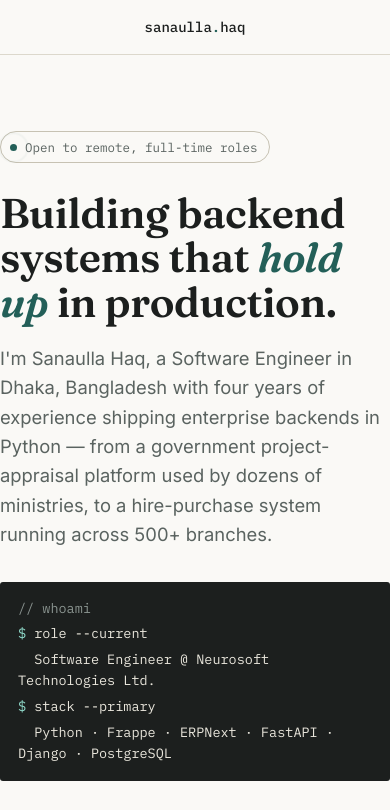
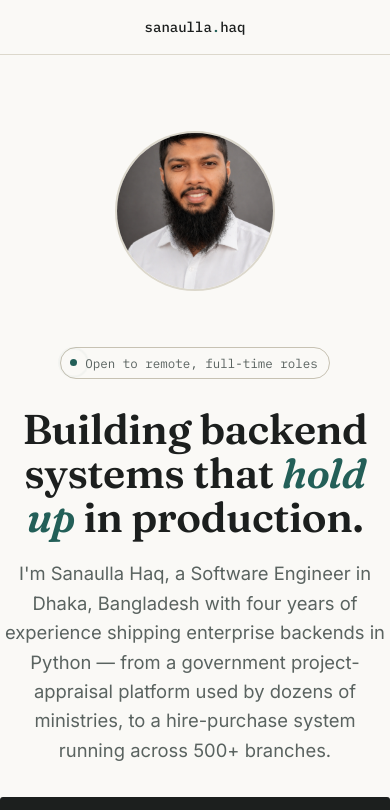
Before and after one commit to sanaullahaq/sanaullahaq.github.io, a website: page index.html in a window 390 px wide. Shown: the top 810 px of the page. Drawn offline with Linux system fonts and the light colour scheme.

Commit message:
Add headshot photo to hero section, fix tsconfig rootDir
- Hero section now uses flex layout with photo on the right
- Circular 200px photo (160px on mobile), stacks above text on small screens
- Removed inline styles from hero, moved to CSS
- Added rootDir to tsconfig.json to fix build with newer TypeScript
- Added .gitignore for node_modules and dist-ts-tmp

```diff
--- a/index.html
+++ b/index.html
@@ -30,7 +30,8 @@
 <main id="top">
 
   <!-- ============ HERO ============ -->
-  <section class="hero wrap" style="padding-top: 76px; border-top: none;">
+  <section class="hero wrap">
+    <div class="hero-content">
       <div class="hero-status"><span class="pulse"></span> Open to remote, full-time roles</div>
 
       <h1 class="hero-title">Building backend systems that <em>hold up</em> in production.</h1>
@@ -54,6 +55,10 @@
         <a class="btn btn-primary" href="#projects">View projects</a>
         <a class="btn btn-ghost" href="#contact">Get in touch</a>
         <a class="btn btn-ghost" href="./Sanaulla_Haq_CV.pdf" download>Download CV</a>
+      </div>
+    </div>
+    <div class="hero-photo">
+      <img src="IMG_20260423_121314.png" alt="Sanaulla Haq" />
     </div>
   </section>
 
--- a/styles.css
+++ b/styles.css
@@ -148,8 +148,27 @@
    Hero
    =========================================================== */
 .hero {
+  display: flex;
+  gap: 48px;
+  align-items: center;
   padding: 76px 0 64px;
   border-bottom: 1px solid var(--rule);
+}
+
+.hero-content {
+  flex: 1;
+}
+
+.hero-photo {
+  flex-shrink: 0;
+}
+
+.hero-photo img {
+  width: 200px;
+  height: 200px;
+  border-radius: 50%;
+  object-fit: cover;
+  border: 2px solid var(--rule);
 }
 
 .hero-status {
@@ -631,6 +650,11 @@
    Responsive
    =========================================================== */
 @media (max-width: 760px) {
+  .hero { flex-direction: column; text-align: center; }
+  .hero-content { max-width: 100%; }
+  .hero-photo { order: -1; }
+  .hero-photo img { width: 160px; height: 160px; }
+  .hero-actions { justify-content: center; }
   .about-grid { grid-template-columns: 1fr; }
   .contact-grid { grid-template-columns: 1fr; }
   .timeline-item { grid-template-columns: 1fr; gap: 6px; }
--- a/tsconfig.json
+++ b/tsconfig.json
@@ -6,6 +6,7 @@
     "noImplicitAny": true,
     "removeComments": true,
     "newLine": "lf",
+    "rootDir": "./src",
     "outDir": "./dist-ts-tmp"
   },
   "include": ["src/main.ts"]
```
Also changed, not shown: IMG_20260423_121314.png (added), 2 other files. Lines whose indentation alone changed are shown as unchanged.
